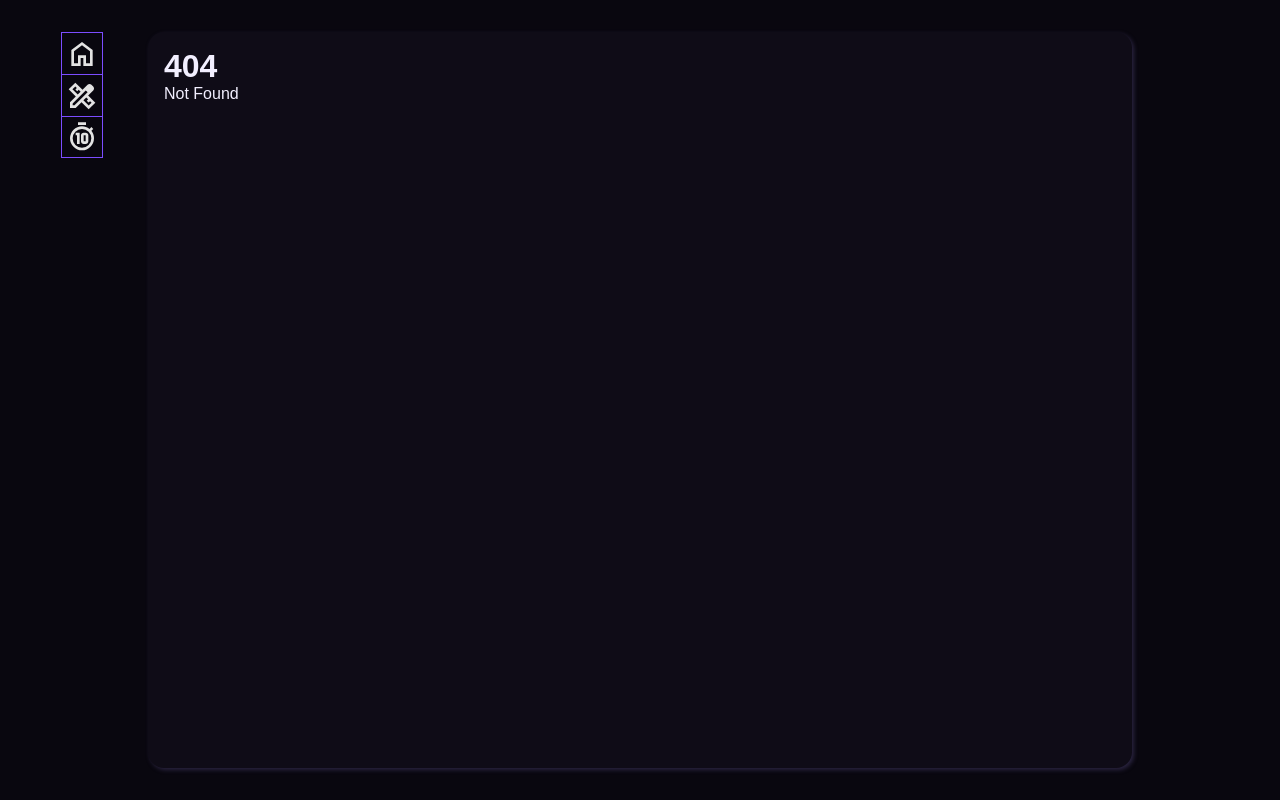
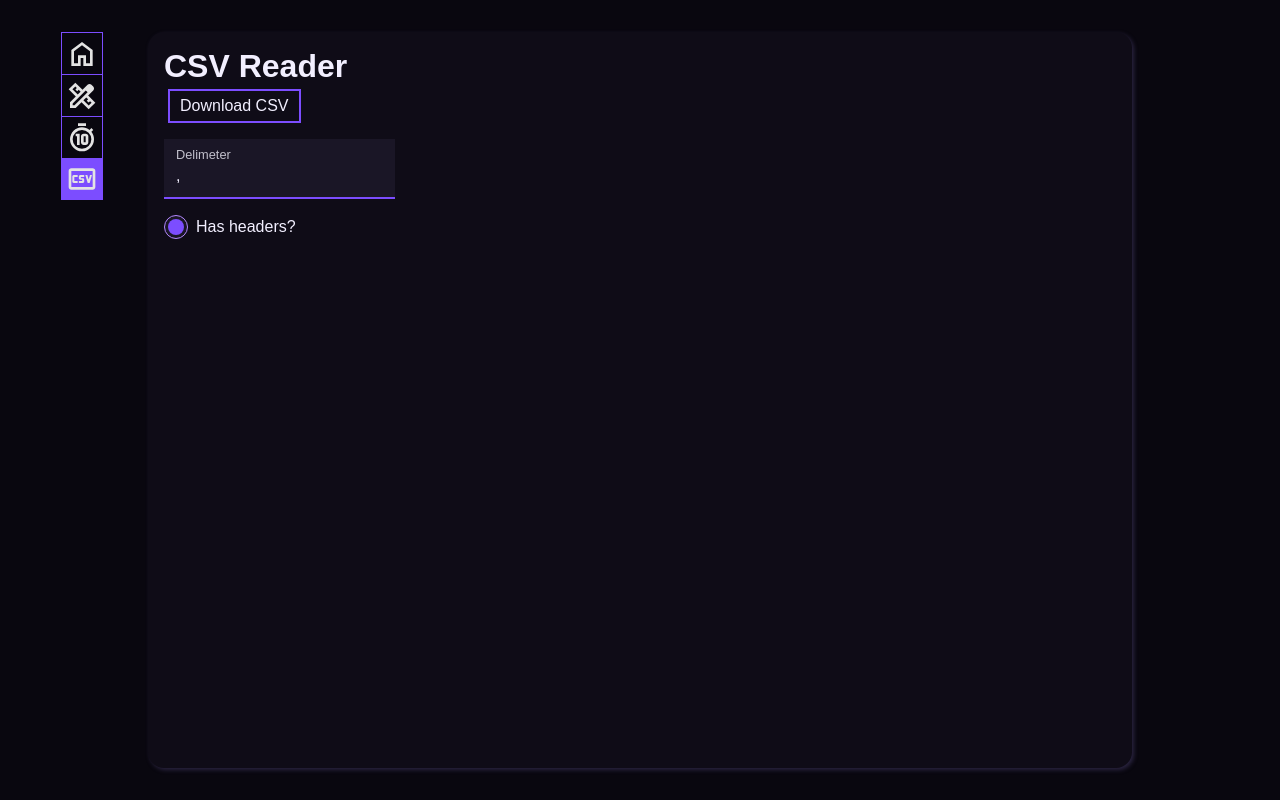
Before and after one commit to NxReason/homelab, a SvelteKit app in the folder client/: page /csv-reader in a window 1280 px wide. Before the commit this address had no page. Built offline with nearby package versions, Linux system fonts and the light colour scheme.

Commit message:
csv viewer

```diff
--- /dev/null
+++ b/client/src/lib/components/Checkbox.svelte
@@ -0,0 +1,53 @@
+<script lang="ts">
+  type Props = {
+    checked: boolean;
+    text?: string;
+  };
+  let { checked = $bindable(), text = '' }: Props = $props();
+</script>
+
+<label class="container">
+  <span class="fake-checkbox">
+    <span class="fake-mark"></span>
+  </span>
+  <span>{text}</span>
+  <input class="checkbox" type="checkbox" bind:checked />
+</label>
+
+<style>
+  .container {
+    position: relative;
+    display: flex;
+    gap: 8px;
+    align-items: center;
+    cursor: pointer;
+  }
+  .fake-checkbox {
+    display: grid;
+    place-items: center;
+    width: 24px;
+    height: 24px;
+    border-radius: 50%;
+    background-color: var(--surface-variant);
+    border: 1px solid var(--secondary);
+  }
+  .fake-mark {
+    display: inline-block;
+    width: 16px;
+    height: 16px;
+    border-radius: 50%;
+    background-color: var(--primary);
+    transform: scale(0);
+    transition: transform 0.3s ease;
+  }
+  .container:has(.checkbox:checked) .fake-mark {
+    transform: scale(1);
+  }
+  .checkbox {
+    position: absolute;
+    width: 0;
+    height: 0;
+    top: -10000px;
+    right: -10000px;
+  }
+</style>
--- /dev/null
+++ b/client/src/lib/components/FileInput.svelte
@@ -0,0 +1,77 @@
+<script lang="ts">
+  type Props = {
+    files: FileList | undefined;
+    buttonText?: string;
+    multiple?: boolean;
+    showName?: boolean;
+    showCount?: boolean;
+    style?: string;
+  };
+
+  let {
+    files = $bindable(),
+    buttonText = 'Choose file',
+    multiple = false,
+    showName = true,
+    showCount = false,
+    style = '',
+  }: Props = $props();
+
+  let fileCount = $derived(files ? files.length : 0);
+  let fileNames = $derived.by(() => {
+    if (!files) return [];
+
+    let out = [];
+    for (let i = 0; i < files.length; i++) {
+      out[i] = files[i].name;
+    }
+    return out;
+  });
+</script>
+
+<div class="container" {style}>
+  <label class="fake-input btn">
+    <span>{buttonText}</span>
+    <input type="file" bind:files {multiple} />
+  </label>
+
+  <div class="file-count">
+    {#if showCount}
+      {fileCount} files
+    {/if}
+  </div>
+
+  <ul class="file-names">
+    {#if showName}
+      {#each fileNames as name}
+        <li class="file-name">{name}</li>
+      {/each}
+    {/if}
+  </ul>
+</div>
+
+<style>
+  .container {
+    display: inline-grid;
+    grid-template-columns: min-content min-content;
+    gap: 4px 8px;
+    padding: 4px;
+    align-items: center;
+  }
+  .fake-input {
+    position: relative;
+    text-wrap: nowrap;
+    padding: 6px 10px;
+  }
+  .file-count {
+    text-wrap: nowrap;
+  }
+  input[type='file'] {
+    position: absolute;
+    display: inline-block;
+    width: 0;
+    height: 0;
+    top: -10000px;
+    height: -10000px;
+  }
+</style>
--- a/client/src/routes/+layout.svelte
+++ b/client/src/routes/+layout.svelte
@@ -21,7 +21,7 @@
             class:active={page.isActive}
             title={page.name}
           >
-            <i class={['icon', `icon-${page.name.toLowerCase()}`]}></i>
+            <i class={['icon', `icon-${page.getIconName()}`]}></i>
           </a>
           {@render submenu(page.subItems)}
         </li>
@@ -40,7 +40,7 @@
       {#each subpages as sp}
         <li class="sub-item">
           <a href={sp.path} class="sub-link" class:active={sp.isActive}>
-            <i class={['icon', `icon-${sp.name.toLowerCase()}`]}></i>
+            <i class={['icon', `icon-${sp.getIconName()}`]}></i>
             {sp.name}
           </a>
         </li>
@@ -156,4 +156,7 @@
   .icon-pomodoro {
     background-image: url('/icons/timer_10.svg');
   }
+  .icon-csv-reader {
+    background-image: url('/icons/csv.svg');
+  }
 </style>
--- a/client/src/routes/+layout.ts
+++ b/client/src/routes/+layout.ts
@@ -11,6 +11,7 @@ export const load: LayoutLoad = async ({ url }) => {
         new MenuItem('/design/library', 'Library', pathname),
       ]),
       new MenuItem('/pomodoro', 'Pomodoro', pathname),
+      new MenuItem('/csv-reader', 'CSV Reader', pathname),
     ],
   };
 };
--- a/client/src/routes/MenuItem.ts
+++ b/client/src/routes/MenuItem.ts
@@ -19,4 +19,8 @@ export class MenuItem {
   public hasSubs(): boolean {
     return this.subItems.length > 0;
   }
+
+  public getIconName(): string {
+    return this.name.toLowerCase().replace(' ', '-');
+  }
 }
--- /dev/null
+++ b/client/src/routes/csv-reader/+page.svelte
@@ -0,0 +1,105 @@
+<script lang="ts">
+  import FileInput from '$lib/components/FileInput.svelte';
+  import TextInput from '$lib/components/TextInput.svelte';
+  import Checkbox from '$lib/components/Checkbox.svelte';
+  import CSVTable from './CSVTable.svelte';
+
+  const defaultDelimeters = [',', ';', '\\t'];
+
+  let files = $state<FileList>();
+  let delimeter = $state(',');
+  let delimeterError = $derived.by<string | null>(() => {
+    if (defaultDelimeters.includes(delimeter)) return null;
+    if (delimeter === '') return 'Specify delimeter (, ; \\t)';
+
+    return 'Non-default delimeter';
+  });
+  let hasHeader = $state(true);
+  let lines = $derived.by<Promise<null | string[]>>(async () => {
+    // return [
+    //   'foo,bar,baz,hellok,darkness,my,old,friend,i,come,to,talk,to,you,again,and,something,else,is,going,here,to,make,the,headers,really,long',
+    // ];
+    if (!files || !files.length) return null;
+
+    return await parseCSV(files[0]);
+  });
+
+  let headers = $derived.by<Promise<null | string[]>>(async () => {
+    const linesSync = await lines;
+    if (!linesSync) return null;
+    if (!hasHeader) return null;
+
+    if (linesSync.length < 1) return null;
+    return linesSync[0].split(delimeter);
+  });
+
+  let data = $derived.by<Promise<null | string[][]>>(async () => {
+    // keep it before await for svelte reasons
+    let firstLine = hasHeader ? 1 : 0;
+    const linesSync = await lines;
+
+    if (!linesSync) return null;
+
+    let out: string[][] = [];
+    for (let i = firstLine; i < linesSync.length; i++) {
+      out.push(linesSync[i].split(delimeter));
+    }
+
+    return out;
+  });
+
+  async function parseCSV(
+    file: File,
+    linesCount: number = -1,
+  ): Promise<string[]> {
+    const text = await file.text();
+    const lines = text.split('\n');
+
+    if (linesCount < 0) {
+      return lines;
+    }
+
+    return lines.slice(0, linesCount);
+  }
+</script>
+
+<h1>CSV Reader</h1>
+
+<div class="controls">
+  <FileInput
+    bind:files
+    showName={false}
+    multiple={true}
+    buttonText="Download CSV"
+  />
+  <div class="delimeter-input">
+    <TextInput title="Delimeter" bind:value={delimeter} />
+    {#if delimeterError}
+      <p>{delimeterError}</p>
+    {/if}
+  </div>
+
+  <Checkbox bind:checked={hasHeader} text="Has headers?" />
+</div>
+
+{#await Promise.all([headers, data])}
+  <p>Loading...</p>
+{:then [headers, data]}
+  <CSVTable {data} {headers} {hasHeader} />
+{/await}
+
+<style>
+  .controls {
+    display: flex;
+    flex-direction: column;
+    gap: 8px;
+    align-items: start;
+    margin-bottom: 16px;
+  }
+  .delimeter-input {
+    display: flex;
+    gap: 8px;
+    align-items: center;
+    margin-bottom: 8px;
+  }
+</style>
--- /dev/null
+++ b/client/src/routes/csv-reader/CSVTable.svelte
@@ -0,0 +1,70 @@
+<script lang="ts">
+  type Props = {
+    hasHeader?: boolean;
+    headers?: string[] | null;
+    data: string[][] | null;
+  };
+
+  let {
+    hasHeader: hasHeaders = true,
+    headers = null,
+    data = null,
+  }: Props = $props();
+</script>
+
+<div class="container">
+  <table class="csv-data">
+    {#if hasHeaders}
+      <thead class="table-header">
+        {@render headerRow(headers)}
+      </thead>
+    {/if}
+    <tbody>
+      {#each data as row}
+        <tr class="row">
+          {@render dataRow(row)}
+        </tr>
+      {/each}
+    </tbody>
+  </table>
+</div>
+
+{#snippet headerRow(headers: string[] | null)}
+  {#each headers as h}
+    <th class="th">{h}</th>
+  {/each}
+{/snippet}
+
+{#snippet dataRow(values: string[] | null)}
+  {#each values as v}
+    <td class="td">{v}</td>
+  {/each}
+{/snippet}
+
+<style>
+  .container {
+    display: block;
+    width: 0;
+    min-width: 100%;
+    max-height: 600px;
+    overflow-x: auto;
+    overflow-y: auto;
+    scrollbar-color: var(--primary) transparent;
+  }
+  .csv-data {
+    width: 100%;
+  }
+  .table-header {
+    background-color: var(--primary);
+  }
+  .row {
+    background-color: var(--background);
+  }
+  .row:nth-child(odd) {
+    background-color: var(--surface-variant);
+  }
+  .th,
+  .td {
+    padding: 4px 8px;
+  }
+</style>
```
Also changed, not shown: client/static/icons/csv.svg (added).
